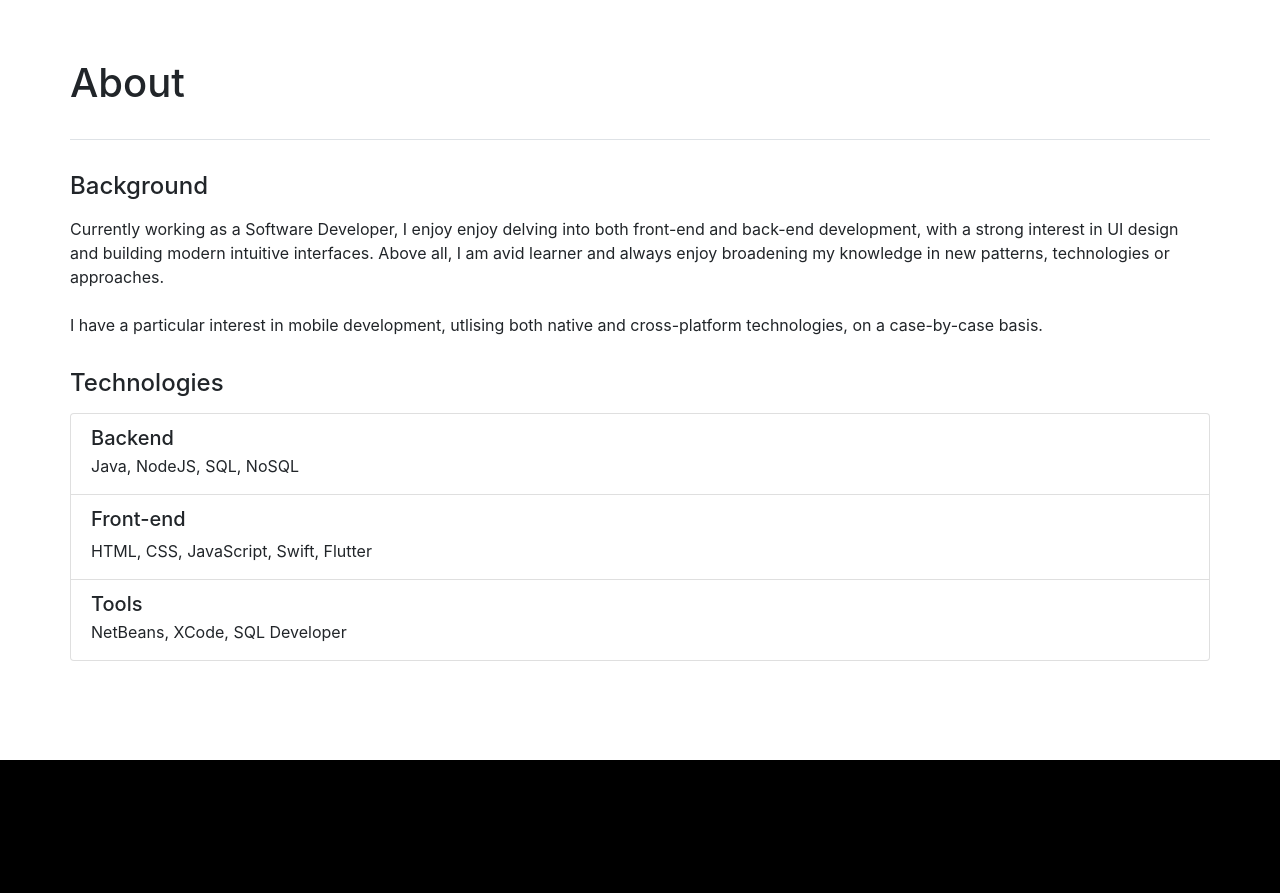
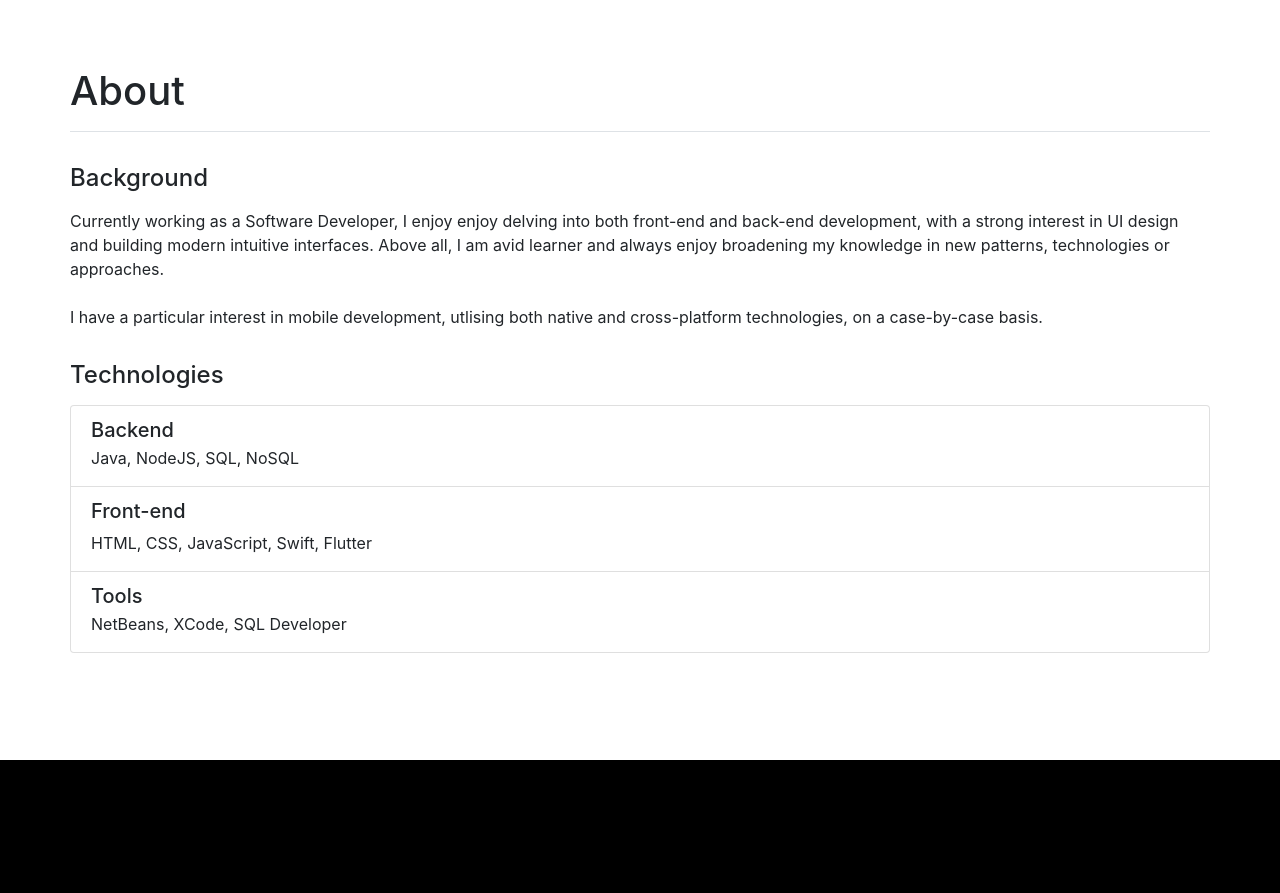
Before and after one commit to acasualcoder/portfolio, a plain HTML site: page index.html in a window 1280 px wide. Shown: the part 840-1733 px from the top of the page. Drawn offline with nearby package versions, Linux system fonts and the light colour scheme.

Commit message:
Fixed margin for About header

```diff
--- a/index.html
+++ b/index.html
@@ -68,7 +68,7 @@
           <div class="row">
             <div class="col-xs-12">
               <h1>About</h1>
-              <div class="margin-top margin-bottom border-bottom"></div>
+              <div class="margin-top-small margin-top margin-bottom border-bottom"></div>
               <h4>Background</h4>
               <p class="margin-top-small">
                 Currently working as a Software Developer, I enjoy enjoy delving
```
